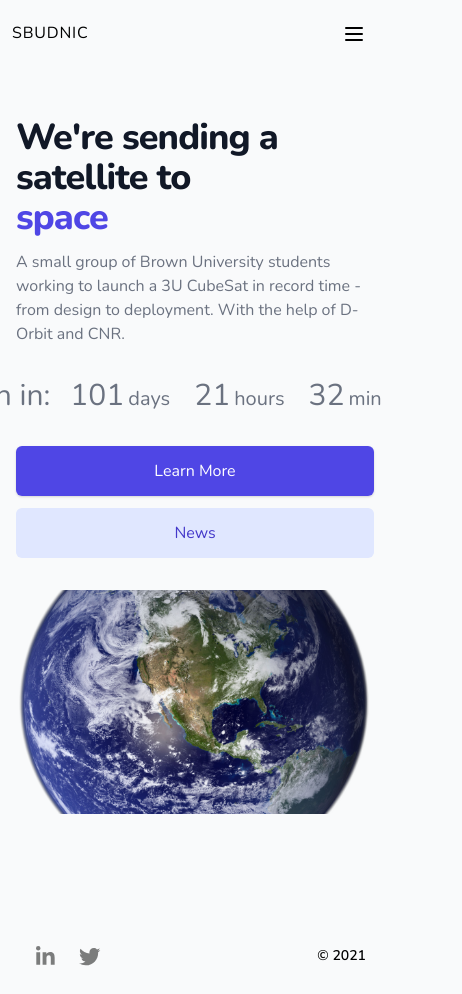
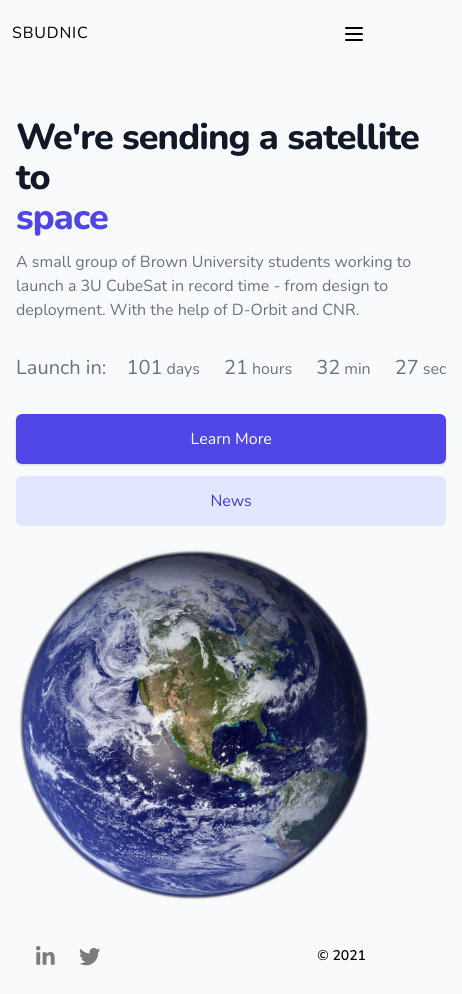
Before and after one commit to benkilimnik/SBUDNIC, a React (Create React App) app: page / in a window 390 px wide. Shown: the whole page, 462 px wide, since content can reach past the window. Built offline with nearby package versions, Linux system fonts and the light colour scheme; what @tailwindcss/typography would draw is missing.

Commit message:
fix homepage layout

```diff
--- a/src/components/Features.js
+++ b/src/components/Features.js
@@ -9,15 +9,15 @@ class Features extends Component {
     return (
       <>
         <div className="py-12">
-          <div className="max-w-7xl mx-auto px-4 sm:px-6 lg:px-8">
+          <div className="px-4 mx-auto max-w-7xl sm:px-6 lg:px-8">
             <div className="lg:text-center">
-              <h2 className="text-base text-indigo-600 font-semibold tracking-wide uppercase">
-                Transactions
+              <h2 className="text-base font-semibold tracking-wide text-indigo-600 uppercase">
+              Our Story
               </h2>
-              <p className="mt-2 text-3xl leading-8 font-extrabold tracking-tight text-gray-900 sm:text-4xl">
-                A better way to send money
+              <p className="mt-2 text-3xl font-extrabold leading-8 tracking-tight text-gray-900 sm:text-4xl">
+              From class project to launch
               </p>
-              <p className="mt-4 max-w-2xl text-xl text-gray-500 lg:mx-auto">
+              <p className="max-w-2xl mt-4 text-xl text-gray-500 lg:mx-auto">
                 Lorem ipsum dolor sit amet consect adipisicing elit. Possimus
                 magnam voluptatum cupiditate veritatis in accusamus quisquam.
               </p>
@@ -28,10 +28,10 @@ class Features extends Component {
                 {features.map((feature) => (
                   <div key={feature.name} className="relative">
                     <dt>
-                      <div className="absolute flex items-center justify-center h-12 w-12 rounded-md bg-indigo-500 text-white">
-                        <feature.icon className="h-6 w-6" aria-hidden="true" />
+                      <div className="absolute flex items-center justify-center w-12 h-12 text-white bg-indigo-500 rounded-md">
+                        <feature.icon className="w-6 h-6" aria-hidden="true" />
                       </div>
-                      <p className="ml-16 text-lg leading-6 font-medium text-gray-900">
+                      <p className="ml-16 text-lg font-medium leading-6 text-gray-900">
                         {feature.name}
                       </p>
                     </dt>
--- a/src/components/ItemPages/Home.js
+++ b/src/components/ItemPages/Home.js
@@ -8,27 +8,27 @@ const renderer = ({ days, hours, minutes, seconds, completed}) => {
   return (
       <div className="flex flex-col items-center text-gray-500 lg:items-start">
         <div className="grid grid-flow-col gap-5 py-8 md:py-12 place-items-end auto-cols-max">
-        <span className="text-3xl">Launch in:</span>
-          <div className="text-xl">
-            <span className="pr-1 text-3xl">
+        <span className="text-xl md:text-3xl">Launch in:</span>
+          <div className="md:text-xl">
+            <span className="pr-1 text-xl md:text-3xl">
               <span>{days}</span>
             </span>
             days
           </div>
-          <div className="text-xl">
-            <span className="px-1 text-3xl">
+          <div className="md:text-xl">
+            <span className="px-1 text-xl md:text-3xl">
               <span>{hours}</span>
             </span>
             hours
           </div>
-          <div className="text-xl">
-            <span className="px-1 text-3xl">
+          <div className="md:text-xl">
+            <span className="px-1 text-xl md:text-3xl">
               <span> { minutes }</span>
             </span>
             min
           </div>
-          <div className="text-xl">
-            <span className="px-1 text-3xl">
+          <div className="md:text-xl">
+            <span className="px-1 text-xl md:text-3xl">
               <span>{seconds }</span>
             </span>
             sec
@@ -40,9 +40,10 @@ const renderer = ({ days, hours, minutes, seconds, completed}) => {
 
 const Home = () => (
   <>
-    <div className="relative h-screen overflow-hidden">
-      <div className="mx-auto max-w-7xl">
-        <div className="relative z-10 pb-8 sm:pb-16 md:pb-20 lg:max-w-2xl lg:w-full lg:pb-28 xl:pb-32">
+    <div className="grid h-screen grid-cols-1 lg:grid-cols-2">
+      {/* <div className="relative h-screen overflow-hidden">
+        <div className="mx-auto max-w-7xl"> */}
+          {/* <div className="relative z-10 pb-8 sm:pb-16 md:pb-20 lg:max-w-2xl lg:w-full lg:pb-28 xl:pb-32"> */}
             <main className="px-4 mx-auto mt-10 max-w-7xl sm:mt-12 sm:px-6 md:mt-16 lg:mt-20 lg:px-8 xl:mt-28">
               <div className="sm:text-center lg:text-left">
                 <h1 className="text-4xl font-extrabold tracking-tight text-gray-900 sm:text-5xl md:text-7xl">
@@ -79,16 +80,17 @@ const Home = () => (
                 </div>
               </div>
             </main>
-        </div>
-      </div>
-      <div className="lg:absolute lg:inset-y-0 lg:right-0 lg:w-1/2">
+        {/* </div> */}
+        {/* <div className="lg:absolute lg:inset-y-0 lg:right-0 lg:w-1/2"> */}
           <img
-          className="object-cover w-full h-56 sm:h-72 md:h-96 lg:w-full lg:h-full"
+            // className="object-cover w-full h-56 sm:h-72 md:h-96 lg:w-full lg:h-full"
             src={space3}
             alt=""
           />
           </div>
-    </div>
+        {/* </div>
+      </div> */}
+    {/* </div> */}
     <Footer showNext={false} prevItem={"./"} nextItem={"./"} />
   </>
 )
--- a/src/components/content/features.js
+++ b/src/components/content/features.js
@@ -7,25 +7,25 @@ import {
 
 const features = [
   {
-    name: "Competitive exchange rates",
+    name: "Step 1",
     description:
       "Lorem ipsum, dolor sit amet consectetur adipisicing elit. Maiores impedit perferendis suscipit eaque, iste dolor cupiditate blanditiis ratione.",
     icon: GlobeAltIcon,
   },
   {
-    name: "No hidden fees",
+    name: "Step 2",
     description:
       "Lorem ipsum, dolor sit amet consectetur adipisicing elit. Maiores impedit perferendis suscipit eaque, iste dolor cupiditate blanditiis ratione.",
     icon: ScaleIcon,
   },
   {
-    name: "Transfers are instant",
+    name: "Step 3",
     description:
       "Lorem ipsum, dolor sit amet consectetur adipisicing elit. Maiores impedit perferendis suscipit eaque, iste dolor cupiditate blanditiis ratione.",
     icon: LightningBoltIcon,
   },
   {
-    name: "Mobile notifications",
+    name: "Step 4",
     description:
       "Lorem ipsum, dolor sit amet consectetur adipisicing elit. Maiores impedit perferendis suscipit eaque, iste dolor cupiditate blanditiis ratione.",
     icon: AnnotationIcon,
```
Also changed, not shown: 1 other file (tests, documents, lock files or other folders). Lines whose indentation alone changed are shown as unchanged.
